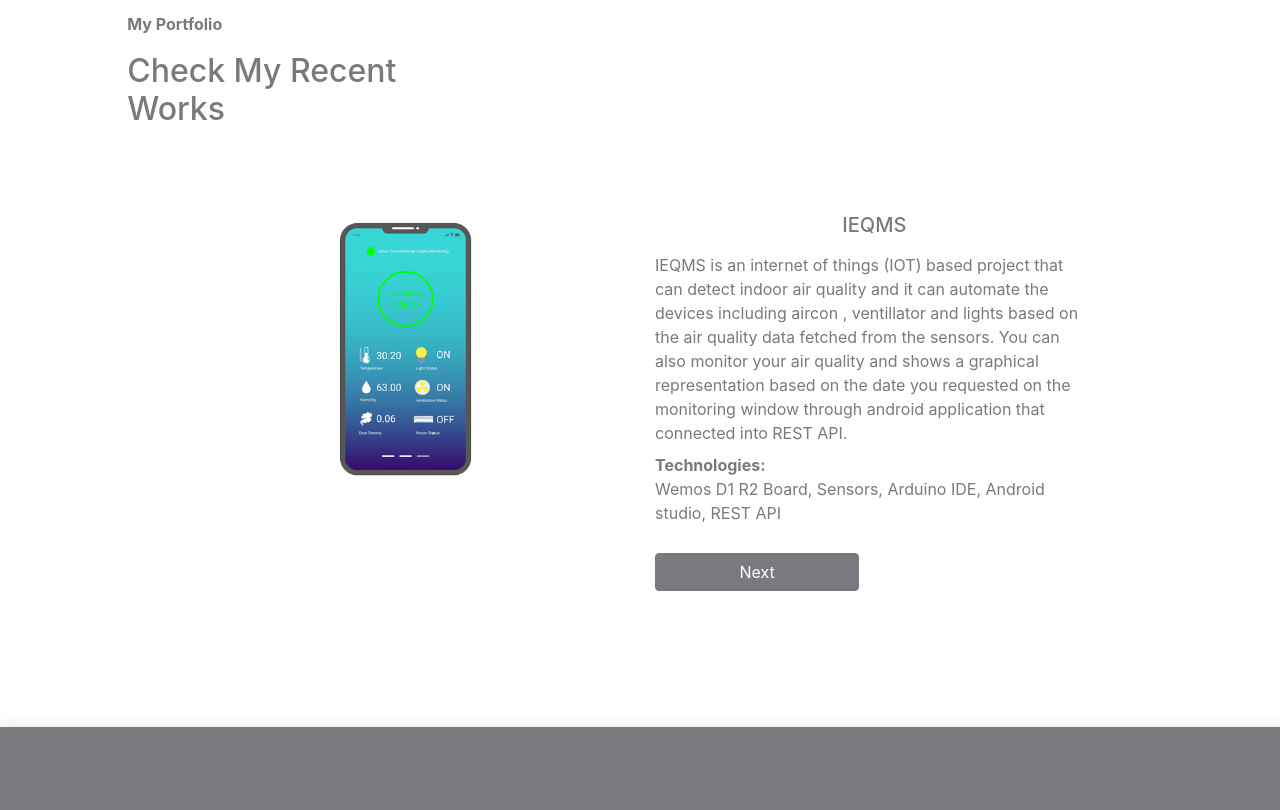
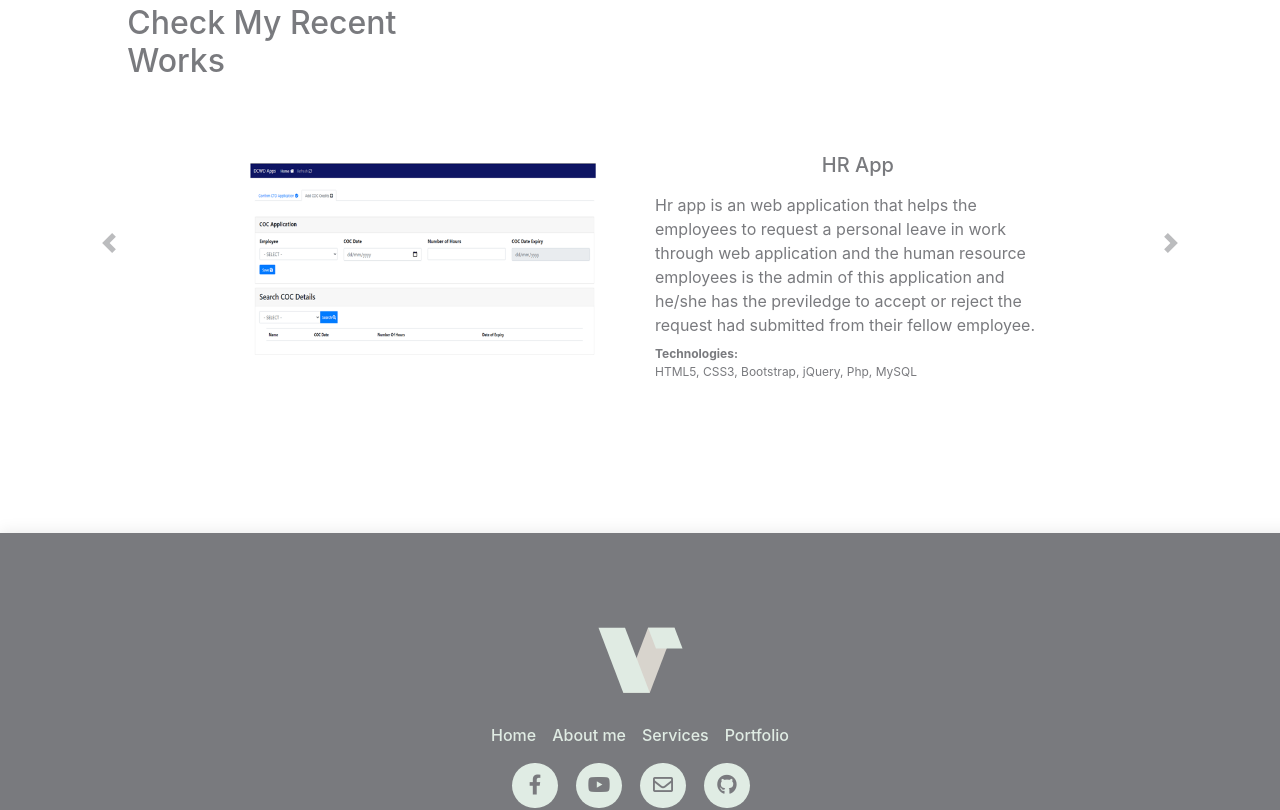
Before and after one commit to ranatixz/portfolio, a React (Create React App) app: page /recent-works in a window 1280 px wide. Shown: the part 900-1710 px from the top of the page. Built offline with nearby package versions, Linux system fonts and the light colour scheme.

Commit message:
carousel added

```diff
--- a/src/components/footer/Footer.jsx
+++ b/src/components/footer/Footer.jsx
@@ -4,7 +4,7 @@ import './style.css'
 
 const Footer = () =>{
     return (
-        <footer className="footer-area">
+        <footer className="footer-area mt-5">
             <div className="bg-primary mt-5 py-3">
                 <div className="container my-3 py-5">
                     <div className="d-flex justify-content-center">
--- a/src/components/portfolio/Buttons.jsx
+++ /dev/null
@@ -1,40 +0,0 @@
-import React, { useContext } from 'react'
-import { ItemContext, ButtonFunctionsContext } from './Portfolio'
-import Data from '../../data/data'
-
-const Buttons = () =>{
-
-    const itemContext = useContext(ItemContext)
-    const { nextItemHandler, backItemHandler } = useContext(ButtonFunctionsContext)
-
-    const ButtonBack = () =>{
-        return(
-            <div className="col-xl-6 col-lg-6 col-md-6 my-1 align-self-start">
-                <button className="col-xl-12 btn btn-outline-primary" id="btn-back" onClick={backItemHandler}>Back</button>
-            </div>
-        )
-    }
-
-    const ButtonNext = () =>{
-        return(
-            <div className="col-xl-6 col-lg-6 col-md-6 my-1 align-self-start">
-                <button className="col-xl-12 btn btn-primary" id="btn-next" onClick={nextItemHandler}>Next</button>
-            </div>
-        )
-    }
-
-    return (
-        <div className="row d-flex justify-content-between">
-            {
-                itemContext <= 0 ?
-                 null : <ButtonBack/>
-            }
-            {
-                itemContext === Data.projects.length -1 ?
-                 null : <ButtonNext/>
-            }
-         </div>
-    )
-}
-
-export default Buttons
--- /dev/null
+++ b/src/components/portfolio/Carousel.jsx
@@ -0,0 +1,34 @@
+import React from 'react'
+import Data from '../../data/data'
+import Works from './Works'
+
+
+const Carousel = () =>{
+    return (
+        <div id="carouselExampleControls" className="carousel slide px-4" data-ride="carousel">
+            <div className="carousel-inner">
+                    {
+                        Data.projects.map((project, index)=>{
+                            return(
+                                <Works
+                                    key={index}
+                                    projectDetails={project}
+                                    item={index}
+                                />
+                            )
+                        })
+                    }
+            </div>
+            <a className="carousel-control-prev" href="#carouselExampleControls" role="button" data-slide="prev">
+                <span className="carousel-control-prev-icon" aria-hidden="true"></span>
+                <span className="sr-only">Previous</span>
+            </a>
+            <a className="carousel-control-next" href="#carouselExampleControls" role="button" data-slide="next">
+                <span className="carousel-control-next-icon" aria-hidden="true"></span>
+                <span className="sr-only">Next</span>
+            </a>
+      </div>
+    )
+}
+
+export default Carousel
--- a/src/components/portfolio/Portfolio.jsx
+++ b/src/components/portfolio/Portfolio.jsx
@@ -1,52 +1,16 @@
-import React, { useState, useEffect } from 'react'
-import Works from './Works'
-import Data from '../../data/data'
-import useComponentWillMount from '../../hooks/useComponentWillMount'
-
-export const ItemContext = React.createContext()
-export const ButtonFunctionsContext = React.createContext()
+import React from 'react'
+import Carousel from './Carousel'
 
 const Portfolio = () =>{
-
-    const [project, setProject] = useState({})
-    const [item, setItem] = useState(0)
-
-    useEffect(()=>{
-        setProject(Data.projects[item])
-    }, [item])
-
-    useComponentWillMount(()=>{
-        setProject(Data.projects[0])
-    })
-
-    const nextItemHandler = () => {
-        if(item === Data.projects.length -1){
-            console.log('stop')
-        }else{
-            setItem(prevItem => prevItem + 1)
-        }
-    }
-
-    const backItemHandler = () =>{
-        setItem(prevItem => prevItem -1)
-    }
-
     return (
         <section className="portfolio my-5 py-2">
             <div className="container col-xl-12 my-1 py-1 mx-auto">
-                <div className="col-xl-10 mx-auto px-2 my-5">
+                <div className="col-xl-10 mx-auto px-2">
                      <p className="text-primary font-weight-bold">My Portfolio</p>
                      <h2 className="text-primary">Check My Recent <br/> Works</h2>
                 </div>
-                <div className="col-xl-9 my-2 mx-auto">
-                    <ItemContext.Provider value={item}>
-                        <ButtonFunctionsContext.Provider value={{nextItemHandler, backItemHandler}}>
-                            <Works
-                                projectDetails={project}
-                                nextItemHandler={nextItemHandler}
-                            />
-                        </ButtonFunctionsContext.Provider>
-                    </ItemContext.Provider>
+                <div className="mb-4 pb-5">
+                    <Carousel/>
                 </div>
             </div>
         </section>
--- a/src/components/portfolio/Works.jsx
+++ b/src/components/portfolio/Works.jsx
@@ -1,17 +1,14 @@
-import React, { useState, useEffect } from 'react'
+import React from 'react'
 import useAos from '../../hooks/useAos'
-import { CSSTransition } from 'react-transition-group'
-import useComponentWillMount from '../../hooks/useComponentWillMount'
-import './style.css'
-import Buttons from './Buttons'
 
-const Works = ({projectDetails}) =>{
+const Works = ({projectDetails, item}) =>{
 
     useAos(1200)
 
-    // useEffect(()=>{
-    //     console.log('works component rendered')
-    // }, [projectDetails])
+    const putActiveClass = () =>{
+        let classes = 'carousel-item '
+        return item === 0 ? classes += 'active' : classes
+    }
 
     const {
             img, projectName,
@@ -19,34 +16,26 @@ const Works = ({projectDetails}) =>{
         } = projectDetails
 
     return (
-        <div className="row my-5">
-            <div className="col-xl-6 col-lg-6 col-md-6 d-flex justify-content-center my-3 py-1">
-                <div data-aos="fade-up" className="h-100 d-inline-block">
-                    <CSSTransition
-                        in={true}
-                        appear={true}
-                        timeout={1000}
-                        classNames={"fade-appear"}
-                    >
-                        <div className="d-flex justify-content-center mt-3">
+        <div className={putActiveClass()}>
+            <div className="row col-xl-9 mt-5 mx-auto">
+                <div className="col-xl-6 col-lg-9 m-auto">
+                    <div className="mx-auto">
                         <img
                             className="col-xl-12"
                             src={require(`../../images/${img}`)}
                         />
                     </div>
-                     </CSSTransition>
                 </div>
-            </div>
-            <div className="col-xl-6 col-lg-6 col-md-6 my-3 py-1">
-                <div data-aos="fade-up" className="mt-1 mb-4">
+                <div className="col-xl-6 col-lg-9 m-auto">
+                    <div className="mx-auto">
                         <h5 className="text-primary text-center my-3">{projectName}</h5>
                         <p className="text-primary my-2">{description}</p>
-                    <div className="my-2">
+                        <div className="my-1" style={{fontSize: '12px'}}>
                             <p className="text-primary font-weight-bold mt-2 mb-0">Technologies: </p>
                             <p className="text-primary">{technology}</p>
                         </div>
                     </div>
-                <Buttons/>
+                </div>
             </div>
         </div>
     )
--- a/src/components/portfolio/style.css
+++ /dev/null
@@ -1,8 +0,0 @@
-.fade-appear{
-    opacity: 0;
-    z-index: 1;
-}
-.fade-appear.fade-appear-active{
-    opacity: 1;
-    transition: opacity 300ms linear;
-}
--- a/src/data/data.js
+++ b/src/data/data.js
@@ -65,16 +65,16 @@ const Data = {
       technology: `HTML5, CSS3,
       jQuery, Php, MySQL`
     },
-    {
-      img: 'todo.png',
-      projectName: 'TODO',
-      description:
-        `Todo is a web application that the users can
-        make a todo list and they can update or delete those
-        todos that they've created.`,
-      technology: `HTML5, CSS3,
-      Bootstrap, Reactjs`
-    }
+    // {
+    //   img: 'todo.png',
+    //   projectName: 'TODO',
+    //   description:
+    //     `Todo is a web application that the users can
+    //     make a todo list and they can update or delete those
+    //     todos that they've created.`,
+    //   technology: `HTML5, CSS3,
+    //   Bootstrap, Reactjs`
+    // }
   ]
 
 
```
Also changed, not shown: src/styles/main.css. Lines whose indentation alone changed are shown as unchanged.
